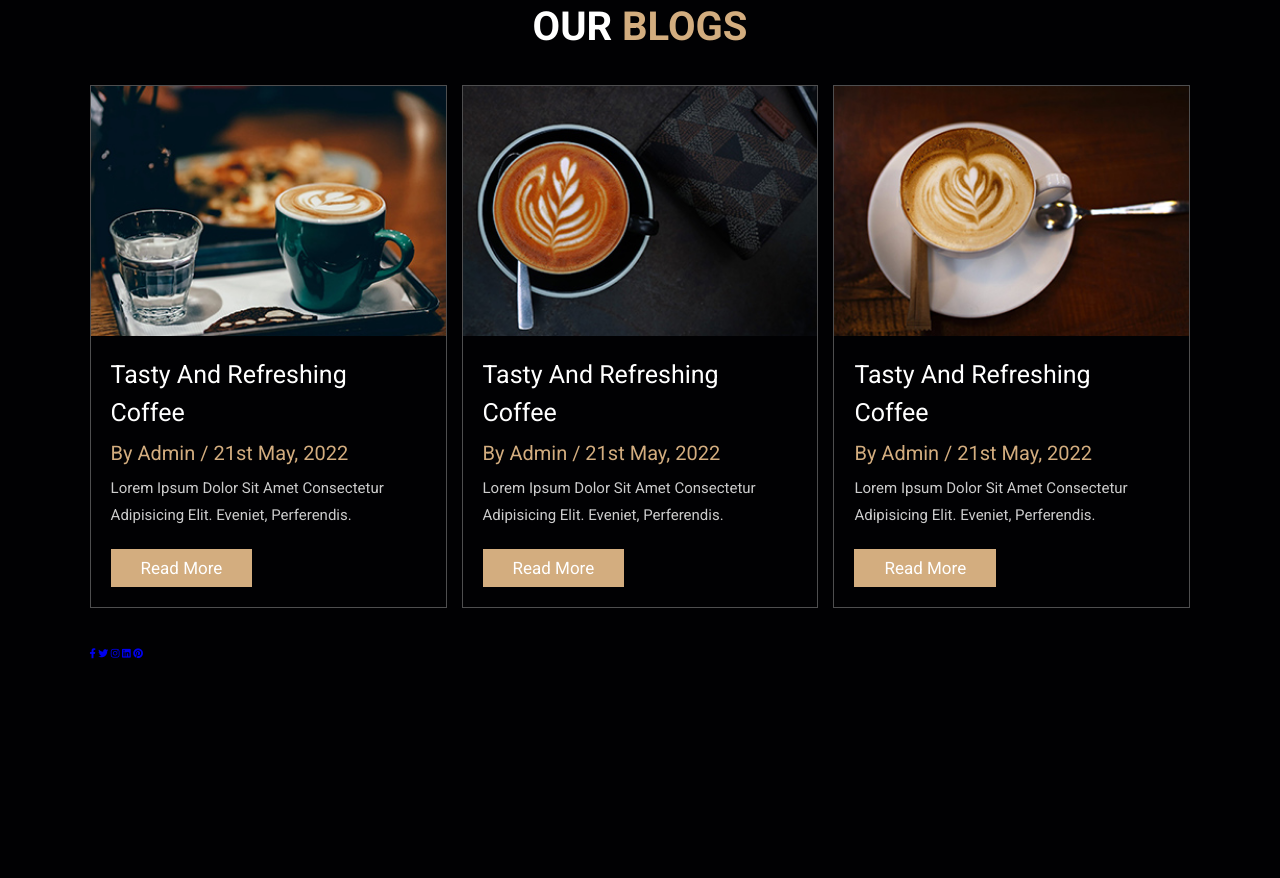
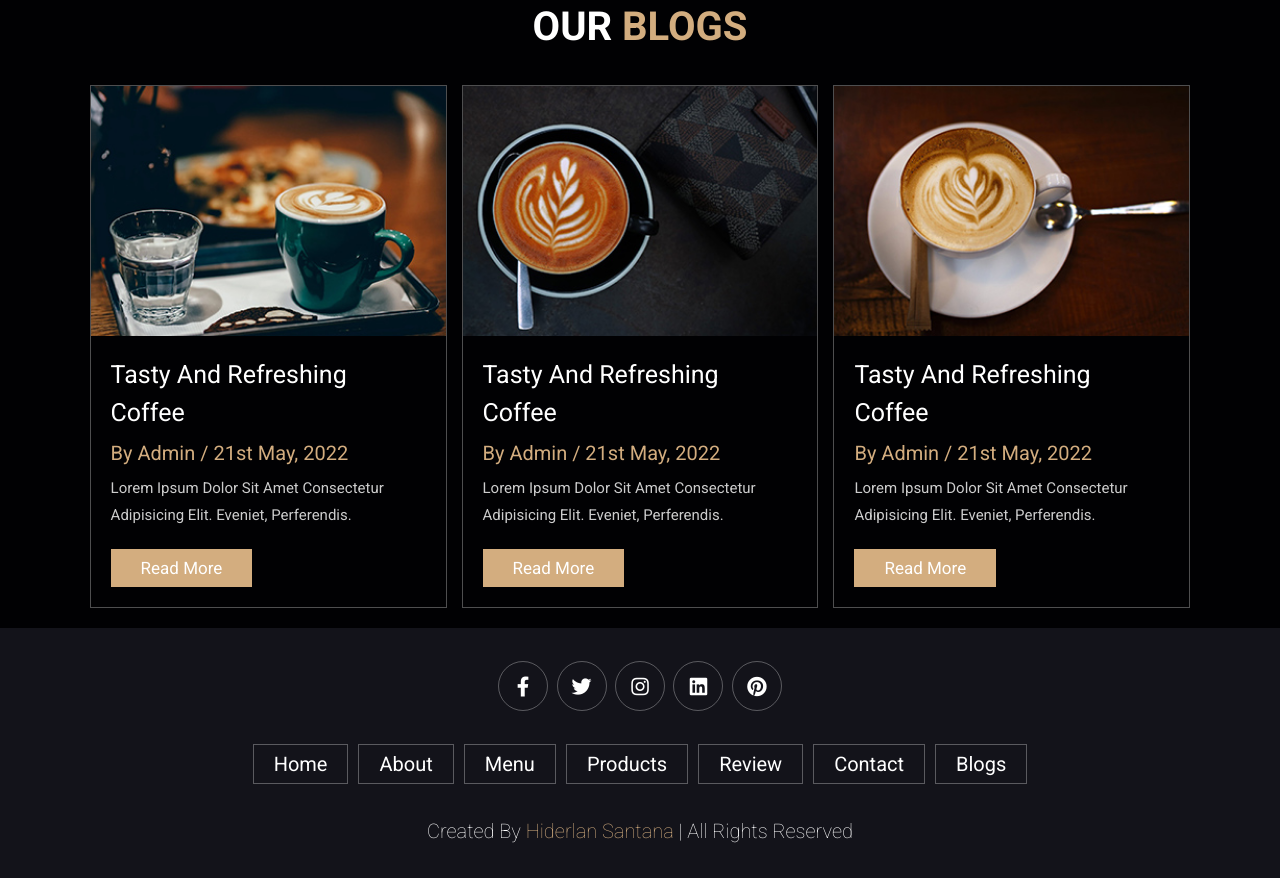
Before and after one commit to devhiderlan/coffee-shop-website, a plain HTML site: page index.html in a window 1280 px wide. Shown: the part 3865-4743 px from the top of the page. Before the commit the page ends 4544 px from the top, so only its background shows below. Drawn offline with Linux system fonts and the light colour scheme.

Commit message:
Finalizado estrutura e estilização da seção Footer

```diff
--- a/Assets/css/style.css
+++ b/Assets/css/style.css
@@ -470,7 +470,7 @@ section {
 /* Blogs section */
 
 .blogs .box-container {
-  display: flex;
+  display: grid;
   grid-template-columns: repeat(auto-fit, minmax(30rem, 1fr));
   gap: 1.5rem;
 }
@@ -524,6 +524,59 @@ section {
 }
 
 
+.footer {
+  background: var(--black);
+  text-align: center;
+}
+
+.footer .share {
+  padding: 1rem 0;
+}
+
+.footer .share a {
+  height: 5rem;
+  width: 5rem;
+  line-height: 5rem;
+  font-size: 2rem;
+  color: #fff;
+  border: var(--border);
+  margin: .3rem;
+  border-radius: 50%;
+}
+
+.footer .share a:hover {
+  background-color: var(--main-color);
+}
+
+.footer .links {
+  display: flex;
+  justify-content: center;
+  flex-wrap: wrap;
+  padding: 2rem 0;
+  gap: 1rem;
+}
+
+.footer .links a{
+  padding: .7rem 2rem;
+  color: #fff;
+  border: var(--border);
+  font-size: 2rem;
+}
+
+.footer .links a:hover {
+  background: var(--main-color);
+}
+
+.footer .credit {
+  font-size: 2rem;
+  color: #fff;
+  font-weight: lighter;
+  padding: 1.5rem;
+}
+
+.footer .credit span  a {
+  color: var(--main-color);
+}
 
 
 
--- a/index.html
+++ b/index.html
@@ -371,13 +371,26 @@
     </section>
 
     <section class="footer">
-      <div class="shar">
+
+      <div class="share">
         <a href="#" class="fab fa-facebook-f"></a>
         <a href="#" class="fab fa-twitter"></a>
         <a href="#" class="fab fa-instagram"></a>
         <a href="#" class="fab fa-linkedin"></a>
         <a href="#" class="fab fa-pinterest"></a>
       </div>
+
+      <div class="links">
+        <a href="#home">home</a>
+        <a href="#about">about</a>
+        <a href="#menu">menu</a>
+        <a href="#products">products</a>
+        <a href="#review">review</a>
+        <a href="#contact">contact</a>
+        <a href="#blogs">blogs</a>
+      </div>
+
+      <div class="credit">created by <span> <a href="https://github.com/devhiderlan" target="_blank">Hiderlan Santana</a> </span>| all rights reserved </div>
     </section>
 
     <script src="./Assets/js/script.js"></script>
```
